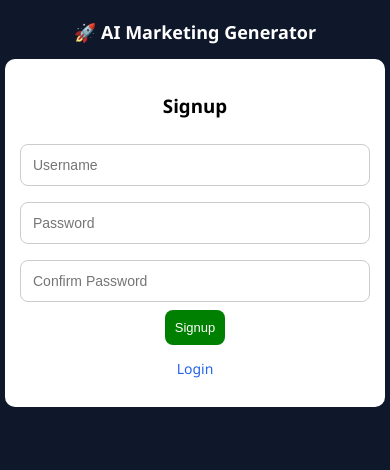
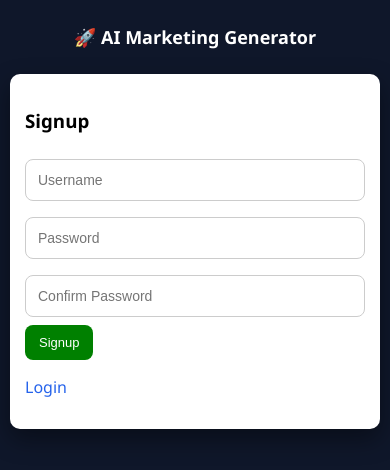
Before and after one commit to kamble-ai/ai-marketing-app-final, a plain HTML site: page index.html in a window 390 px wide. Drawn offline with Linux system fonts and the light colour scheme.

```diff
--- a/index.html
+++ b/index.html
@@ -2,6 +2,8 @@
 <html>
 <head>
 <title>AI Marketing Generator</title>
+
+<meta name="viewport" content="width=device-width, initial-scale=1.0">
 
 <script src="https://cdnjs.cloudflare.com/ajax/libs/html2pdf.js/0.10.1/html2pdf.bundle.min.js"></script>
 
@@ -15,20 +17,34 @@
     font-family: 'Segoe UI';
     background:#0f172a;
     color:white;
-    text-align:center;
     margin:0;
     padding:10px;
+
+    display:flex;
+    flex-direction:column;
+    align-items:center;
+
+    min-height:100vh;
 }
 
-/* MAIN BOX */
+/* HEADER */
+h2 {
+    margin:15px 0;
+}
+
+/* MAIN CONTAINER */
 .box {
     background:white;
     color:black;
     padding:20px;
     border-radius:12px;
+
     width:100%;
     max-width:900px;
+
     margin:10px auto;
+
+    box-shadow:0 10px 25px rgba(0,0,0,0.4);
 }
 
 /* CHAT */
@@ -37,7 +53,6 @@
     padding:15px;
     border-radius:12px;
     margin-bottom:15px;
-    overflow:hidden;
 }
 
 /* CARD */
@@ -46,7 +61,6 @@
     padding:15px;
     margin:12px 0;
     border-radius:12px;
-    text-align:left;
     width:100%;
 }
 
@@ -74,7 +88,7 @@
     100%{opacity:0.3}
 }
 
-/* INPUTS */
+/* INPUT */
 input,select {
     width:100%;
     padding:12px;
@@ -84,12 +98,12 @@
     font-size:14px;
 }
 
-/* BUTTONS CONTAINER */
+/* BUTTON GROUP */
 .btn-group {
     display:flex;
     flex-wrap:wrap;
+    gap:10px;
     justify-content:center;
-    gap:10px;
 }
 
 /* BUTTON */
@@ -103,17 +117,17 @@
     flex:1 1 120px;
 }
 
-/* LINKS */
+/* LINK */
 p[onclick] {
     color:#2563eb;
-    font-size:14px;
+    cursor:pointer;
 }
 
-/* MOBILE OPTIMIZATION */
+/* MOBILE FIX */
 @media (max-width:600px){
 
     body {
-        padding:5px;
+        padding:10px;
     }
 
     .box {
@@ -121,27 +135,17 @@
         border-radius:10px;
     }
 
-    .chat-box {
-        padding:10px;
-    }
-
-    .card {
-        padding:12px;
+    h2 {
+        font-size:18px;
     }
 
     .card p {
         font-size:14px;
     }
 
-    h2 {
-        font-size:18px;
-    }
-
     button {
         font-size:13px;
-        padding:10px;
     }
-
 }
 
 </style>
@@ -153,23 +157,26 @@
 
 <div class="box">
 
+<!-- SIGNUP -->
 <div id="signupPage">
 <h3>Signup</h3>
 <input id="signupUsername" placeholder="Username">
 <input id="signupPassword" type="password" placeholder="Password">
 <input id="confirmPassword" type="password" placeholder="Confirm Password">
 <button onclick="signup()">Signup</button>
-<p onclick="showLogin()" style="cursor:pointer">Login</p>
+<p onclick="showLogin()">Login</p>
 </div>
 
+<!-- LOGIN -->
 <div id="loginPage" style="display:none">
 <h3>Login</h3>
 <input id="loginUsername" placeholder="Username">
 <input id="loginPassword" type="password" placeholder="Password">
 <button onclick="login()">Login</button>
-<p onclick="showSignup()" style="cursor:pointer">Signup</p>
+<p onclick="showSignup()">Signup</p>
 </div>
 
+<!-- APP -->
 <div id="appPage" style="display:none">
 
 <div id="chat" class="chat-box"></div>
@@ -240,7 +247,7 @@
     }
 }
 
-// ================= FORMAT (UNCHANGED)
+// ================= FORMAT
 function formatToCards(text){
 
     text = text.replace(/\*/g,"");
```
